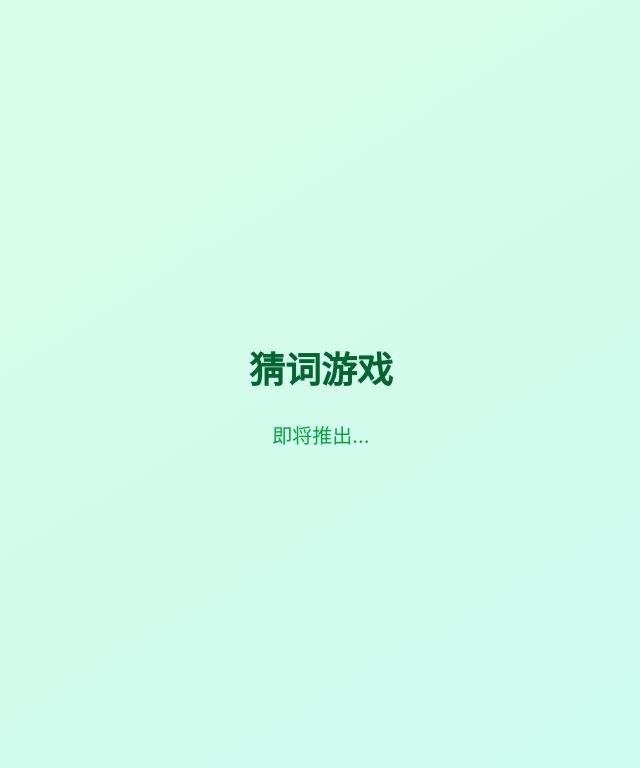
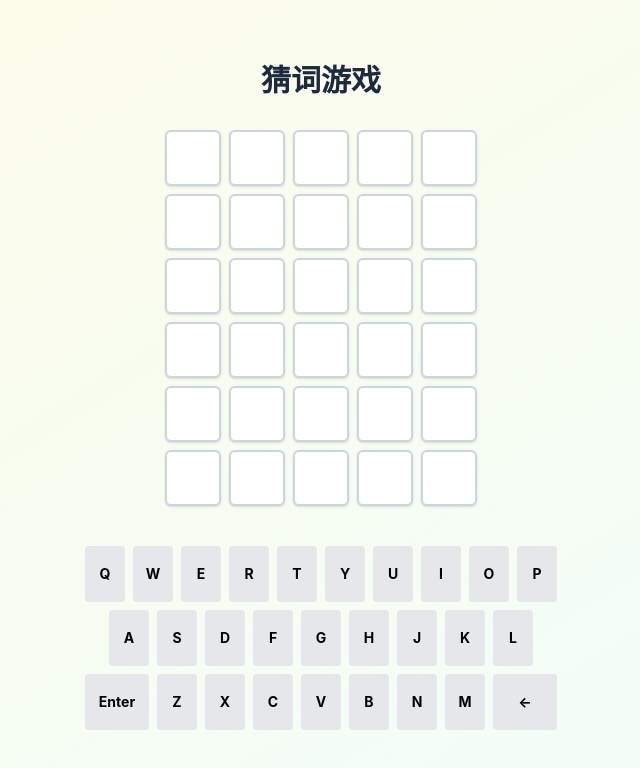
Before and after one commit to SingleBoy2147/caculator_homework, a React (Vite) app: page /wordle in a window 1280 px wide. Shown: the top 768 px of the page, without its empty margins (319-959 px from the left). Built offline with nearby package versions, Linux system fonts and the light colour scheme.

Commit message:
feat: finish all games

```diff
--- a/src/games/wordle/index.jsx
+++ /dev/null
@@ -1,10 +0,0 @@
-function Wordle() {
-  return (
-    <div className="min-h-screen bg-gradient-to-br from-green-100 to-teal-100 flex flex-col items-center justify-center">
-      <h1 className="text-4xl font-bold text-green-800 mb-8">猜词游戏</h1>
-      <p className="text-xl text-green-600">即将推出...</p>
-    </div>
-  );
-}
-
-export default Wordle;
--- a/src/games/calculator/index.jsx
+++ b/src/pages/calculator/index.jsx
@@ -177,8 +177,8 @@ function Calculator() {
   ];
 
   return (
-    <div className="min-h-screen bg-gradient-to-br from-blue-100 to-purple-100 flex flex-col items-center justify-center">
-      <h1 className="text-4xl font-bold text-blue-800 mb-8">计算器</h1>
+    <div className="min-h-screen bg-gradient-to-br from-blue-100 to-green-100 flex flex-col items-center justify-center">
+      <h1 className="text-3xl font-bold text-emerald-800 mb-4">计算器</h1>
       <div className="bg-white p-6 rounded-xl shadow-lg w-96">
         {/* 显示区域 */}
         <div className="bg-gray-100 p-4 rounded mb-4 h-24">
--- a/src/home.jsx
+++ b/src/pages/home/index.jsx
@@ -1,5 +1,5 @@
 import { Link } from "react-router-dom";
-import RightArrow from "./components/right-arrow";
+import RightArrow from "./right-arrow";
 
 function Home() {
   const games = [
@@ -7,19 +7,19 @@ function Home() {
       title: "井字棋",
       description: "经典的双人对战游戏",
       path: "/tic-tac-toe",
-      color: "bg-blue-500",
+      color: "bg-purple-500",
     },
     {
       title: "计算器",
       description: "简单实用的计算工具",
       path: "/calculator",
-      color: "bg-purple-500",
+      color: "bg-teal-500",
     },
     {
       title: "猜词游戏",
       description: "考验词汇量的益智游戏",
       path: "/wordle",
-      color: "bg-green-500",
+      color: "bg-amber-500",
     },
   ];
 
@@ -27,9 +27,7 @@ function Home() {
     <div className="min-h-screen bg-gray-50 px-4 py-12">
       <div className="max-w-6xl mx-auto">
         <div className="text-center mb-16">
-          <h1 className="text-4xl font-bold text-gray-900 mb-4">
-            欢迎来到小游戏世界
-          </h1>
+          <h1 className="text-4xl font-bold text-gray-900 mb-4">欢迎来到小游戏世界</h1>
           <p className="text-gray-600 text-lg">选择一个游戏开始您的娱乐时光</p>
         </div>
 
@@ -51,9 +49,7 @@ function GameCard({ title, description, path, color }) {
 
         <div className="flex items-start space-x-4">
           <div>
-            <h2 className="text-xl font-semibold text-gray-900 mb-2">
-              {title}
-            </h2>
+            <h2 className="text-xl font-semibold text-gray-900 mb-2">{title}</h2>
             <p className="text-gray-600">{description}</p>
           </div>
         </div>
--- a/src/games/tic-tac-toe/index.jsx
+++ b/src/pages/tic-tac-toe/index.jsx
@@ -7,11 +7,7 @@ function Square({ value, onSquareClick }) {
       transition-all duration-200 rounded-lg shadow-md hover:shadow-lg hover:scale-105"
       onClick={onSquareClick}
     >
-      <span
-        className={`${value === "X" ? "text-indigo-600" : "text-pink-500"}`}
-      >
-        {value}
-      </span>
+      <span className={`${value === "X" ? "text-indigo-600" : "text-pink-500"}`}>{value}</span>
     </button>
   );
 }
@@ -30,15 +26,11 @@ function TicTacToe() {
   }
 
   const winner = calculateWinner(squares);
-  const status = winner
-    ? `获胜者: ${winner}`
-    : squares.every((square) => square)
-    ? "平局！"
-    : `下一步: ${nextPlayer}`;
+  const status = winner ? `获胜者: ${winner}` : squares.every((square) => square) ? "平局！" : `下一步: ${nextPlayer}`;
 
   return (
-    <div className="min-h-screen bg-gradient-to-br from-indigo-100 to-pink-100 flex flex-col items-center justify-center">
-      <h1 className="text-4xl font-bold text-indigo-800 mb-8">井字棋游戏</h1>
+    <div className="min-h-screen bg-gradient-to-br from-blue-100 to-pink-100 flex flex-col items-center justify-center">
+      <h1 className="text-3xl font-bold text-indigo-800 mb-4">井字棋游戏</h1>
       <div className="mb-4 text-2xl font-bold text-indigo-700">{status}</div>
       <div className="grid grid-cols-3 gap-3">
         {squares.map((square, i) => (
--- /dev/null
+++ b/src/pages/wordle/index.jsx
@@ -0,0 +1,119 @@
+import { useState, useEffect } from "react";
+import { WORDS } from "./words";
+import Keyboard from "./keyboard";
+
+function Wordle() {
+  // 游戏状态管理
+  const [solution, setSolution] = useState(""); // 存储答案
+  const [guesses, setGuesses] = useState(Array(6).fill("")); // 存储所有猜测，最多6次
+  const [currentGuess, setCurrentGuess] = useState(""); // 当前输入的猜测
+  const [currentRow, setCurrentRow] = useState(0); // 当前猜测行数
+  const [gameOver, setGameOver] = useState(false); // 游戏是否结束
+  const [message, setMessage] = useState(""); // 提示信息
+
+  // 初始化游戏，随机选择一个单词作为答案
+  useEffect(() => {
+    const randomWord = WORDS[Math.floor(Math.random() * WORDS.length)];
+    setSolution(randomWord.toUpperCase());
+  }, []);
+
+  // 处理键盘输入事件
+  useEffect(() => {
+    const handleKeydown = (e) => {
+      if (gameOver) return;
+
+      if (e.key === "Enter") {
+        // 提交猜测
+        if (currentGuess.length !== 5) {
+          setMessage("请输入5个字母");
+          return;
+        }
+
+        // 更新猜测历史
+        const newGuesses = [...guesses];
+        newGuesses[currentRow] = currentGuess;
+        setGuesses(newGuesses);
+        setCurrentGuess("");
+
+        // 检查游戏结果
+        if (currentGuess === solution) {
+          setMessage("恭喜你赢了！");
+          setGameOver(true);
+        } else if (currentRow === 5) {
+          setMessage(`游戏结束！正确答案是 ${solution}`);
+          setGameOver(true);
+        } else {
+          setCurrentRow(currentRow + 1);
+        }
+      } else if (e.key === "Backspace") {
+        // 删除字母
+        setCurrentGuess(currentGuess.slice(0, -1));
+        setMessage("");
+      } else if (/^[A-Za-z]$/.test(e.key) && currentGuess.length < 5) {
+        // 输入字母
+        setCurrentGuess(currentGuess + e.key.toUpperCase());
+        setMessage("");
+      }
+    };
+
+    window.addEventListener("keydown", handleKeydown);
+    return () => window.removeEventListener("keydown", handleKeydown);
+  }, [currentGuess, currentRow, gameOver, solution, guesses]);
+
+  return (
+    <div className="min-h-screen flex flex-col items-center justify-center bg-gradient-to-br from-yellow-50 to-teal-50">
+      <h1 className="text-3xl font-bold text-slate-800 mb-4">猜词游戏</h1>
+
+      <div className="mb-4">{message && <div className="text-rose-600 font-bold text-lg">{message}</div>}</div>
+
+      <div className="grid gap-2">
+        {guesses.map((guess, i) => (
+          <div key={i} className="flex gap-2">
+            {Array(5)
+              .fill(0)
+              .map((_, j) => {
+                const letter = guess[j] || "";
+                let bgColor = "bg-white";
+
+                if (guess) {
+                  if (letter === solution[j]) {
+                    bgColor = "bg-emerald-500"; // 正确位置的字母
+                  } else if (solution.includes(letter)) {
+                    bgColor = "bg-amber-400"; // 存在但位置错误的字母
+                  } else {
+                    bgColor = "bg-zinc-500/90"; // 不存在的字母
+                  }
+                }
+
+                return (
+                  <div
+                    key={j}
+                    className={`w-14 h-14 ${bgColor} flex items-center justify-center text-2xl font-bold
+                    border-2 border-slate-300 rounded-md shadow-sm ${
+                      !guess ? "hover:border-slate-400" : "text-white"
+                    } transition-colors duration-200`}
+                  >
+                    {i === currentRow && !letter ? currentGuess[j] : letter}
+                  </div>
+                );
+              })}
+          </div>
+        ))}
+      </div>
+
+      <Keyboard guesses={guesses} solution={solution} gameOver={gameOver} />
+
+      {gameOver && (
+        <button
+          onClick={() => window.location.reload()}
+          className="mt-6 px-6 py-3 bg-blue-600 text-white rounded-lg hover:bg-blue-700
+          transition-all duration-200 shadow-md hover:shadow-lg hover:scale-105 font-bold"
+        >
+          重新开始
+        </button>
+      )}
+    </div>
+  );
+}
+
+export default Wordle;
--- /dev/null
+++ b/src/pages/wordle/keyboard.jsx
@@ -0,0 +1,73 @@
+function Keyboard({ guesses, solution, gameOver }) {
+  const keyboard = [
+    ["Q", "W", "E", "R", "T", "Y", "U", "I", "O", "P"],
+    ["A", "S", "D", "F", "G", "H", "J", "K", "L"],
+    ["Enter", "Z", "X", "C", "V", "B", "N", "M", "←"],
+  ];
+
+  // 处理屏幕键盘点击事件
+  const onKeyPress = (key) => {
+    if (key === "Enter") {
+      // 处理回车键
+      if (currentGuess.length !== 5) {
+        return;
+      }
+      const event = new KeyboardEvent("keydown", { key: "Enter" });
+      window.dispatchEvent(event);
+    } else if (key === "←") {
+      // 处理退格键
+      const event = new KeyboardEvent("keydown", { key: "Backspace" });
+      window.dispatchEvent(event);
+    } else if (currentGuess.length < 5) {
+      // 处理字母键
+      const event = new KeyboardEvent("keydown", { key });
+      window.dispatchEvent(event);
+    }
+  };
+
+  const getLetterStatus = (letter) => {
+    let status = "";
+    for (let guess of guesses) {
+      if (!guess) continue;
+      for (let i = 0; i < guess.length; i++) {
+        if (guess[i] === letter) {
+          if (solution[i] === letter) {
+            return "bg-emerald-500 text-white";
+          } else if (solution.includes(letter)) {
+            status = "bg-amber-400 text-white";
+          } else {
+            status = "bg-zinc-500/90 text-white";
+          }
+        }
+      }
+    }
+    return status || "bg-gray-200";
+  };
+
+  return (
+    <div className="mt-8 w-full max-w-2xl px-4">
+      {keyboard.map((row, i) => (
+        <div key={i} className="flex justify-center gap-2 my-2">
+          {row.map((key) => {
+            const width = key === "Enter" || key === "←" ? "w-16" : "w-10";
+            const className = key.length === 1 ? getLetterStatus(key) : "bg-gray-200";
+
+            return (
+              <button
+                key={key}
+                onClick={() => !gameOver && onKeyPress(key)}
+                className={`${width} h-14 ${className} text-sm font-bold rounded
+                    flex items-center justify-center transition-colors duration-150
+                    hover:opacity-90 active:scale-95 cursor-pointer hover:shadow`}
+              >
+                {key}
+              </button>
+            );
+          })}
+        </div>
+      ))}
+    </div>
+  );
+}
+
+export default Keyboard;
--- /dev/null
+++ b/src/pages/wordle/words.js
@@ -0,0 +1,7 @@
+export const WORDS = [
+    "apple", "beach", "chair", "dance", "eagle",
+    "flame", "grape", "house", "image", "juice",
+    "knife", "lemon", "mouse", "night", "ocean",
+    "piano", "queen", "radio", "snake", "table",
+    "unity", "voice", "water", "youth", "zebra"
+];
```
Also changed, not shown: src/main.jsx (+4 -4 lines), src/pages/home/right-arrow.jsx (renamed from src/components/right-arrow.jsx).
